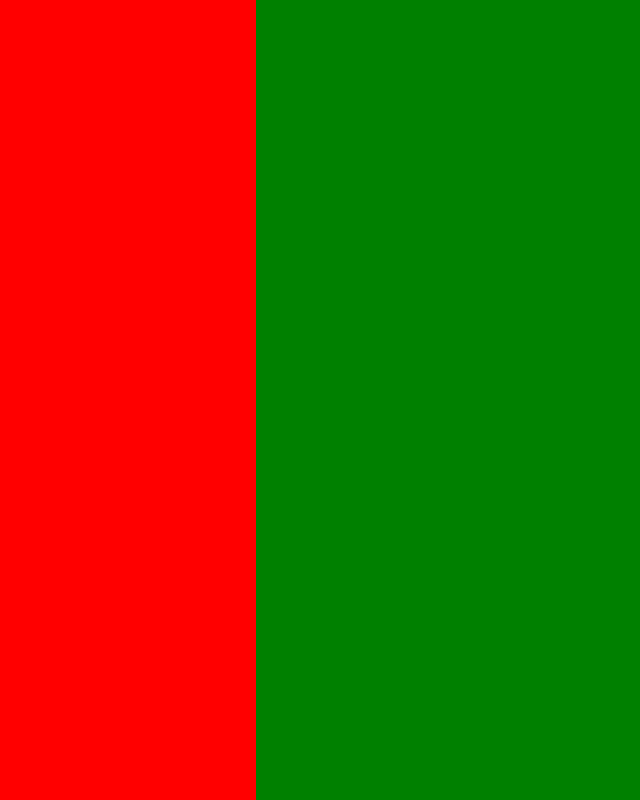
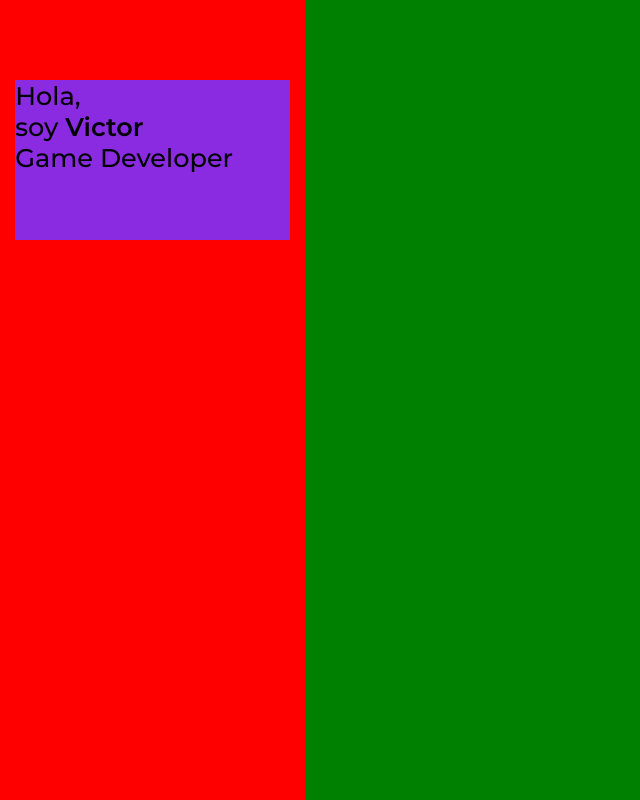
Before and after one commit to victor-abenitez/portfolio, a website: page index.html in a window 1280 px wide. Shown: the whole page, without its empty margins (0-640 px from the left). Drawn offline with Linux system fonts and the light colour scheme.

Commit message:
basic hello message

```diff
--- a/index.html
+++ b/index.html
@@ -5,10 +5,28 @@
     <meta name="viewport" content="width=device-width, initial-scale=1.0">
     <title>Portfolio</title>
     <link rel="stylesheet" href="styles.css">
+    <link rel="preconnect" href="https://fonts.googleapis.com" />
+    <link rel="preconnect" href="https://fonts.gstatic.com" crossorigin />
+    <link
+    href="https://fonts.googleapis.com/css2?family=Montserrat:wght@100&display=swap"
+    rel="stylesheet" />
+    <link rel="preconnect" href="https://fonts.googleapis.com" />
+    <link rel="preconnect" href="https://fonts.gstatic.com" crossorigin />
+    <link
+    href="https://fonts.googleapis.com/css2?family=Montserrat:wght@500;600&display=swap"
+    rel="stylesheet" />
+    <link rel="preconnect" href="https://fonts.googleapis.com" />
+    <link rel="preconnect" href="https://fonts.gstatic.com" crossorigin />
+    <link
+    href="https://fonts.googleapis.com/css2?family=Be+Vietnam+Pro:wght@400;600&family=Montserrat:wght@500;600;800&display=swap"
+    rel="stylesheet" />
 </head>
 <body>
     <div class="background">
-        <div class="left"></div>
+        <div class="left">
+            <div class="hello">  Hola, <br> soy <span class="bold-text">Victor</span>
+            <br>Game Developer</div>
+        </div>
         <div class="right"></div>
     </div>
 </body>
--- a/styles.css
+++ b/styles.css
@@ -16,11 +16,27 @@ html, body {
 .left{
     background-color: red;
     z-index: 999;
-    width: 20%;
+    width: 25%;
     height: 100vh;
+
+    display: flex;
+    flex-direction: column;
+    align-items: center;
 }
 .right{
     background-color: green;
     width: 80%;
     height: 100vh;
 }
+.hello{
+    background-color: blueviolet;
+    width: 90%;
+    height: 20vh;
+    margin-top: 10vh;
+    font-family: 'Montserrat';
+    font-size: 2vw;
+    font-weight: 500;
+}
+.bold-text {
+    font-weight: 600;
+}
```
